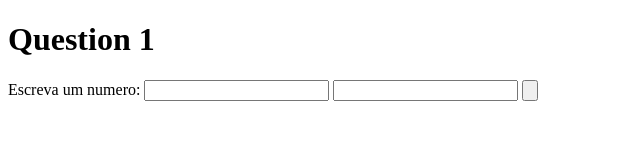
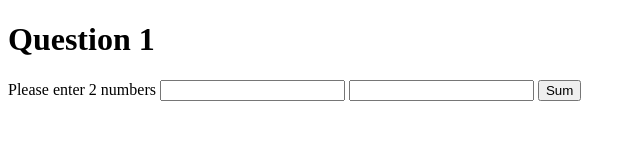
Before and after one commit to Jonathan2gomes/TestingCloud, a plain HTML site: page index.html in a window 1280 px wide. Shown: the whole page, without its empty margins (0-640 px from the left). Drawn offline with Linux system fonts and the light colour scheme.

Commit message:
Ex 1 working, without CSS

```diff
--- a/index.html
+++ b/index.html
@@ -12,14 +12,17 @@
     <h1> Question 1</h1>
 </header>
 <section>
-<div id="lay">
-    <form>
-        <label for="num1"> Escreva um numero: </label>
-        <input type="text" id="n1">
-        <input type="text" id="res">
-        <input type="button" id="calc">
+
+    <form id="calc">
+
+        <label for="num1"> Please enter 2 numbers  </label>
+        <input type="number" id="n1">
+        <input type="number" id="n2">
+        <input type="button" id="calc" value="Sum" onclick="sum()">
+        <div id="res">  </div>
+
     </form>
-</div>
+
 </section>
 
 
--- a/javascript/script.js
+++ b/javascript/script.js
@@ -1,10 +1,14 @@
-alert('Hello World')
+// alert('Hello World')
 
 function sum(){
-    var num1 = getElementById('n1').number;
-    var num2 = getElementById('n2').number;
+    //alert('oi')
+    var num1 = window.document.getElementById('n1');
+    var num2 = window.document.getElementById('n2');
+    var res = window.document.getElementById('res');
+    var n1 = Number(num1.value);
+    var n2 = Number(num2.value);
 
-    var sum = num1 + num2;
-    window.document.getElementById('res') = sum;
+   var s = n1 + n2;
+   res.innerHTML = s;
 
 }
```
